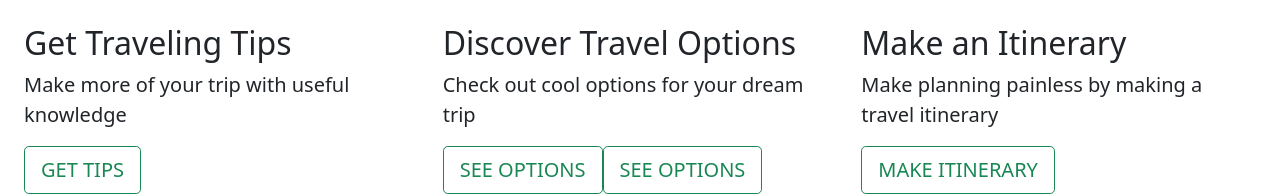
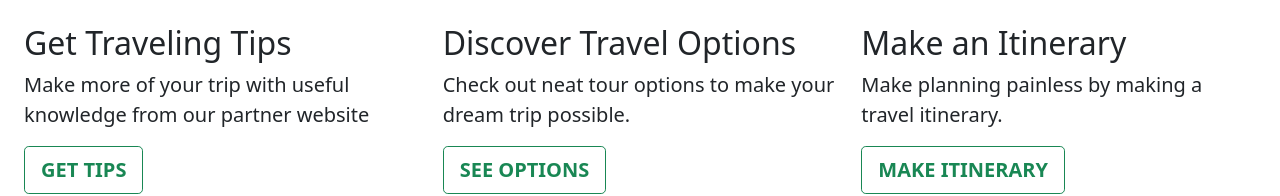
Before and after one commit to SurfacerInternet/travel-website, a React (Create React App) app: page / in a window 1280 px wide. Shown: the part 604-800 px from the top of the page. Built offline with nearby package versions, Linux system fonts and the light colour scheme.

Commit message:
Update HomePage.js
Update links

```diff
--- a/src/pages/HomePage.js
+++ b/src/pages/HomePage.js
@@ -20,35 +20,31 @@ const HomePage = () => {
 
                 <Col sm='4'>
                     <h2> Get Traveling Tips</h2>
-                    <p> Make more of your trip with useful knowledge</p>
-                    <Link to='/about'>
-                        <p className='btn btn-outline-success btn-lg'>GET TIPS</p>
-                    </Link>
-                    <Routes>
-                        <Route path='/about' element={<AboutPage />} />
-                    </Routes>
+                    <p> Make more of your trip with useful knowledge from our partner website</p>
+                    <a href='https://firsttimetravelsolutions.com'>
+                        <p className='btn btn-outline-success btn-lg'><b>GET TIPS</b></p>
+                   </a>
                 </Col>
 
                 <Col sm='4' >
                     <h2> Discover Travel Options </h2>
-                    <p> Check out cool options for your dream trip </p>
-                    <Link to='/tours'>
-                    <p className='btn btn-outline-success btn-lg'>SEE OPTIONS</p>
-                    <p className='btn btn-outline-success btn-lg'>SEE OPTIONS</p>
+                    <p> Check out neat tour options to make your dream trip possible. </p>
+                    <Link to='tours'>
+                    <p className='btn btn-outline-success btn-lg'><b>SEE OPTIONS</b></p>
                     </Link>
                     <Routes>
-                        <Route path='/tours' element={<TourPage />} />
+                        <Route path='tours' element={<TourPage />} />
                     </Routes>
                 </Col>
 
                 <Col sm='4'>
                     <h2> Make an Itinerary</h2>
-                    <p> Make planning painless by making a travel itinerary</p>
+                    <p> Make planning painless by making a travel itinerary.</p>
                     <Link to='/itineraryForm'>
-                    <p className='btn btn-outline-success btn-lg'>MAKE ITINERARY</p>
+                    <p className='btn btn-outline-success btn-lg'><b>MAKE ITINERARY</b></p>
                     </Link>
                     <Routes>
-                        <Route path='/itineraryForm' element={<ItineraryPage />} />
+                        <Route path='itineraryForm' element={<ItineraryPage />} />
                     </Routes>
                 </Col>
 
```
